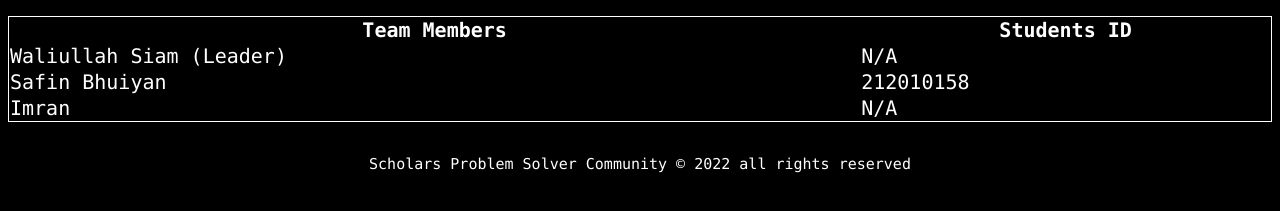
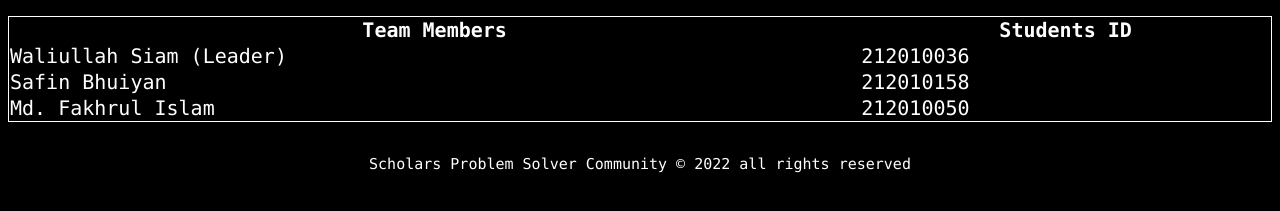
Before and after one commit to spscbdofficial/spscbdofficial.github.io, a plain HTML site: page data/id/SPSC-220005.html in a window 1280 px wide. Shown: the part 185-396 px from the top of the page. Drawn offline with Linux system fonts and the light colour scheme.

Commit message:
update id and name

```diff
--- a/data/id/SPSC-220005.html
+++ b/data/id/SPSC-220005.html
@@ -65,7 +65,7 @@
     </tr>
     <tr>
       <td>Waliullah Siam (Leader)</td>
-      <td>N/A</td>
+      <td>212010036</td>
 
     </tr>
     <tr>
@@ -74,8 +74,8 @@
 
       </tr>
       <tr>
-        <td>Imran</td>
-        <td>N/A</td>
+        <td>Md. Fakhrul Islam</td>
+        <td>212010050</td>
 
       </tr>
     </table>
```
